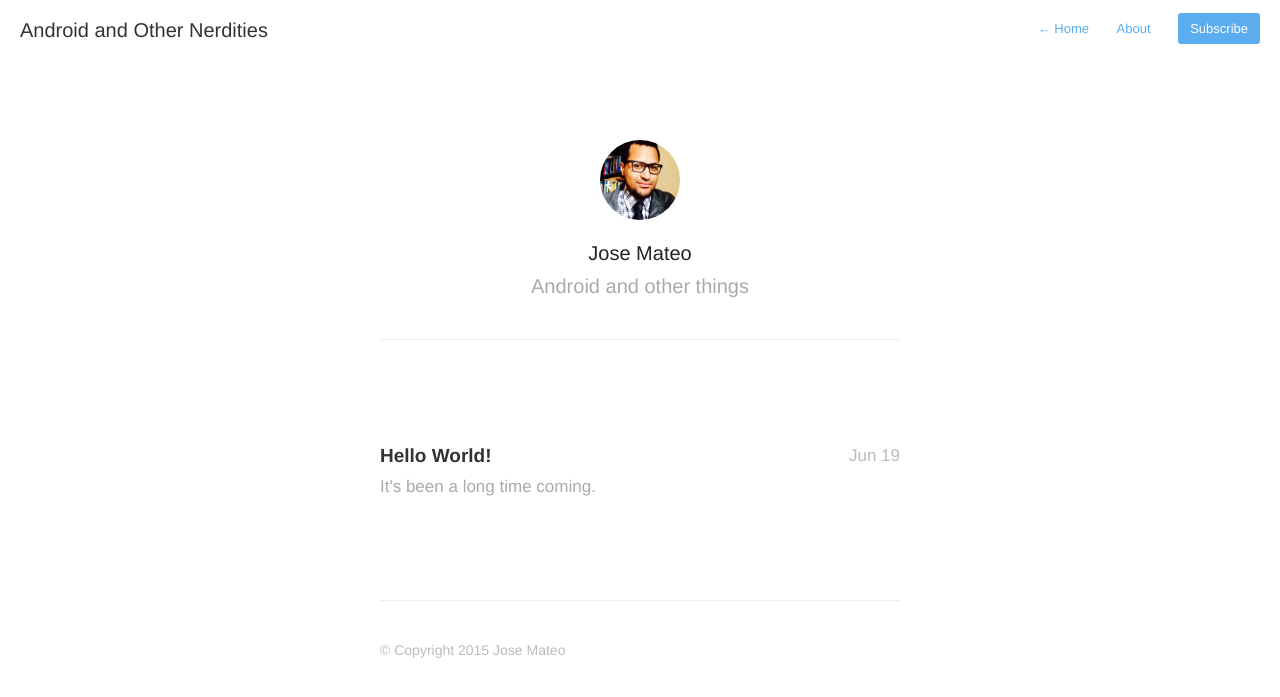
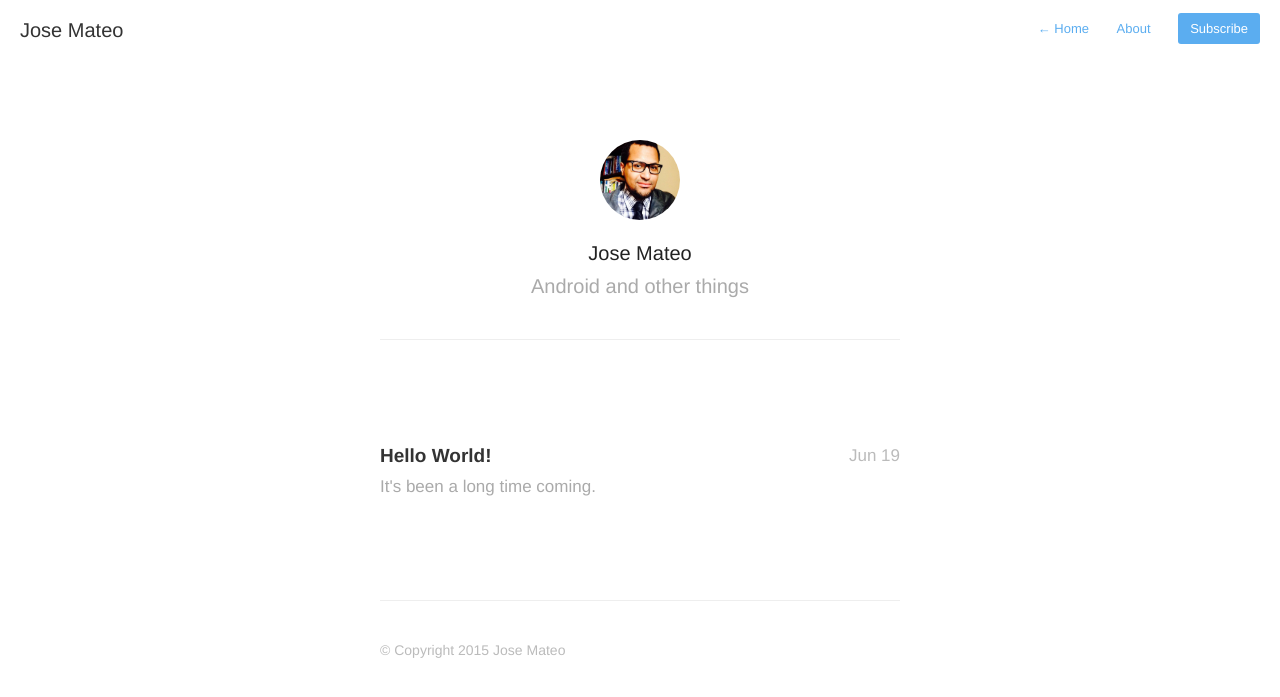
Before and after one commit to j-mateo/j-mateo.github.io, a Jekyll site: the page built from index.html, in a window 1280 px wide. Shown: the top 697 px of the page. Built offline with Jekyll 4.4.1, drawn with Linux system fonts in a browser that asks for light colours; nearby versions of some CDN libraries; Markdown is read by kramdown in place of the engine named in the settings; the list of posts is cut into pages by our own code.

```diff
--- a/_config.yml
+++ b/_config.yml
@@ -1,4 +1,4 @@
-name: Android and Other Nerdities
+name: Jose Mateo
 description: Android and other things
 meta_description: "Your New Jekyll Site, Blogging about stuffs"
 
```
Also changed, not shown: assets/images/avatar.png (deleted), assets/images/avatar@2x.jpg (added), assets/images/avatar@2x.png (deleted), 1 other file.
